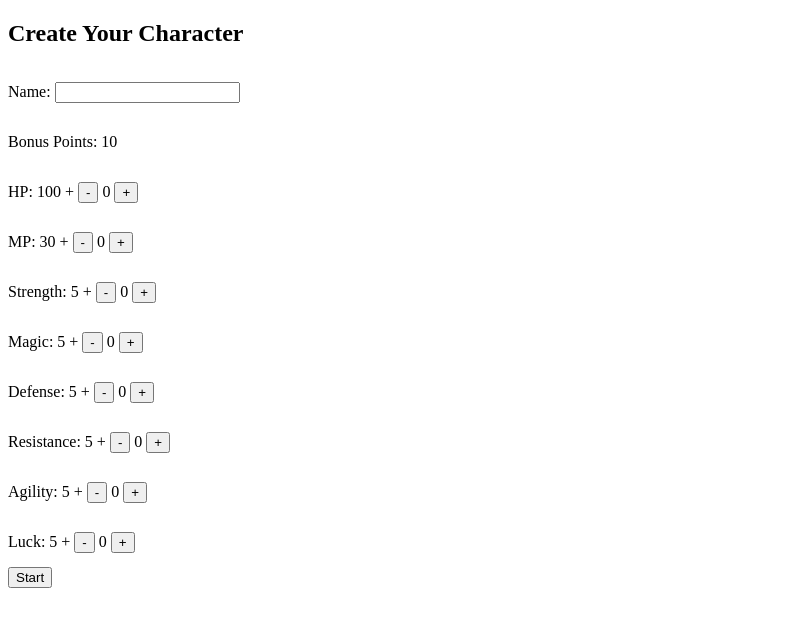
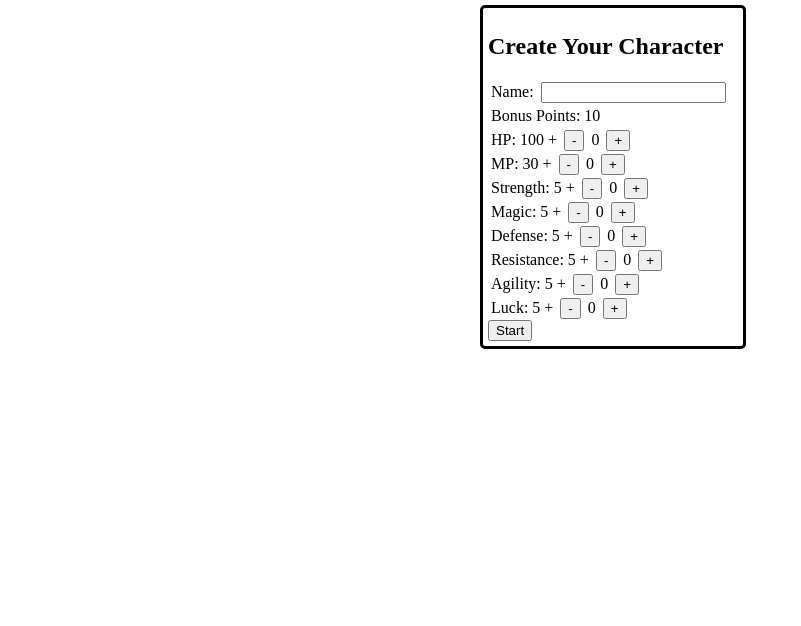
Before and after one commit to LouisRH/BrowserRPG, a website: page public/html/index.html in a window 1280 px wide. Shown: the whole page, without its empty margins (0-801 px from the left). Drawn offline with nearby package versions, Linux system fonts and the light colour scheme.

Commit message:
Fixed formatting

```diff
--- a/public/css/main.css
+++ b/public/css/main.css
@@ -1,3 +1,28 @@
-.name,.hp,.mp,.str,.mag,.def,.res,.agi,.luck{
+.name,.hp,.mp,.str,.mag,.def,.res,.agi,.luck,.playerInfo,.enemyInfo{
     display: inline-block;
 }
+
+p {
+    margin: 0;
+    padding: 3px;
+}
+
+body {
+    margin: auto;
+    width: 25%;
+    padding-top: 5px;
+}
+
+.playerInfo,.enemyInfo {
+    border: 3px solid;
+    padding: 5px;
+    width: 130px;
+    border-radius: 5px;
+}
+
+.charCreate {
+    border: 3px solid;
+    padding: 5px;
+    width: 250px;
+    border-radius: 5px;
+}
--- a/public/html/index.html
+++ b/public/html/index.html
@@ -10,51 +10,69 @@
     <title>Browser RPG</title>
 </head>
 <body>
-    <div ng-app="charCreate" ng-controller="charCreateCtrl">
+    <div class="charCreate" ng-app="charCreate" ng-controller="charCreateCtrl">
         <h2>Create Your Character</h2>
+        <div class="param">
             <p class="name">Name: </p>
-        <input class="name" type="text" ng-model="gamedata.name">
+            <input class="name" type="text" maxlength="10" ng-model="gamedata.name">
             <p>Bonus Points: {{bonus}}</p>
+        </div>
 
+        <div class="param">
             <p class="hp">HP: 100 + </p>
             <button class="hp" ng-click="minus('hp')">-</button>
             <p class="hp">{{gamedata.bonusHP * 10}}</p>
-        <button class="hp" ng-click="plus('hp')">+</button><br>
+            <button class="hp" ng-click="plus('hp')">+</button>
+        </div>
 
+        <div class="param">
             <p class="mp">MP: 30 + </p>
             <button class="mp" ng-click="minus('mp')">-</button>
             <p class="mp">{{gamedata.bonusMP * 5}}</p>
-        <button class="mp" ng-click="plus('mp')">+</button><br>
+            <button class="mp" ng-click="plus('mp')">+</button>
+        </div>
 
+        <div class="param">
             <p class="str">Strength: 5 + </p>
             <button class="str" ng-click="minus('str')">-</button>
             <p class="str">{{gamedata.bonusStr}}</p>
-        <button class="str" ng-click="plus('str')">+</button><br>
+            <button class="str" ng-click="plus('str')">+</button>
+        </div>
 
+        <div class="param">
             <p class="mag">Magic: 5 + </p>
             <button class="mag" ng-click="minus('mag')">-</button>
             <p class="mag">{{gamedata.bonusMag}}</p>
-        <button class="mag" ng-click="plus('mag')">+</button><br>
+            <button class="mag" ng-click="plus('mag')">+</button>
+        </div>
 
+        <div class="param">
             <p class="def">Defense: 5 + </p>
             <button class="def" ng-click="minus('def')">-</button>
             <p class="def">{{gamedata.bonusDef}}</p>
-        <button class="def" ng-click="plus('def')">+</button><br>
+            <button class="def" ng-click="plus('def')">+</button>
+        </div>
 
+        <div class="param">
             <p class="res">Resistance: 5 + </p>
             <button class="res" ng-click="minus('res')">-</button>
             <p class="res">{{gamedata.bonusRes}}</p>
-        <button class="res" ng-click="plus('res')">+</button><br>
+            <button class="res" ng-click="plus('res')">+</button>
+        </div>
 
+        <div class="param">
             <p class="agi">Agility: 5 + </p>
             <button class="agi" ng-click="minus('agi')">-</button>
             <p class="agi">{{gamedata.bonusAgi}}</p>
-        <button class="agi" ng-click="plus('agi')">+</button><br>
+            <button class="agi" ng-click="plus('agi')">+</button>
+        </div>
 
+        <div class="param">
             <p class="luck">Luck: 5 + </p>
             <button class="luck" ng-click="minus('luck')">-</button>
             <p class="luck">{{gamedata.bonusLuck}}</p>
-        <button class="luck" ng-click="plus('luck')">+</button><br>
+            <button class="luck" ng-click="plus('luck')">+</button>
+        </div>
 
         <button ng-click="submit()">Start</button>
     </div>
--- a/routes/index.js
+++ b/routes/index.js
@@ -27,7 +27,6 @@ const gamePost = async (req, res) => {
             alert("Error: Could not find cookie");
         }
         let playerData = await gameData.getGameDataById(gameCookie);
-        res.clearCookie("GameCookie");
         res.status(200).send(playerData);
     }
     return;
```
Also changed, not shown: public/html/game.html (+15 -0 lines). Lines whose indentation alone changed are shown as unchanged.
